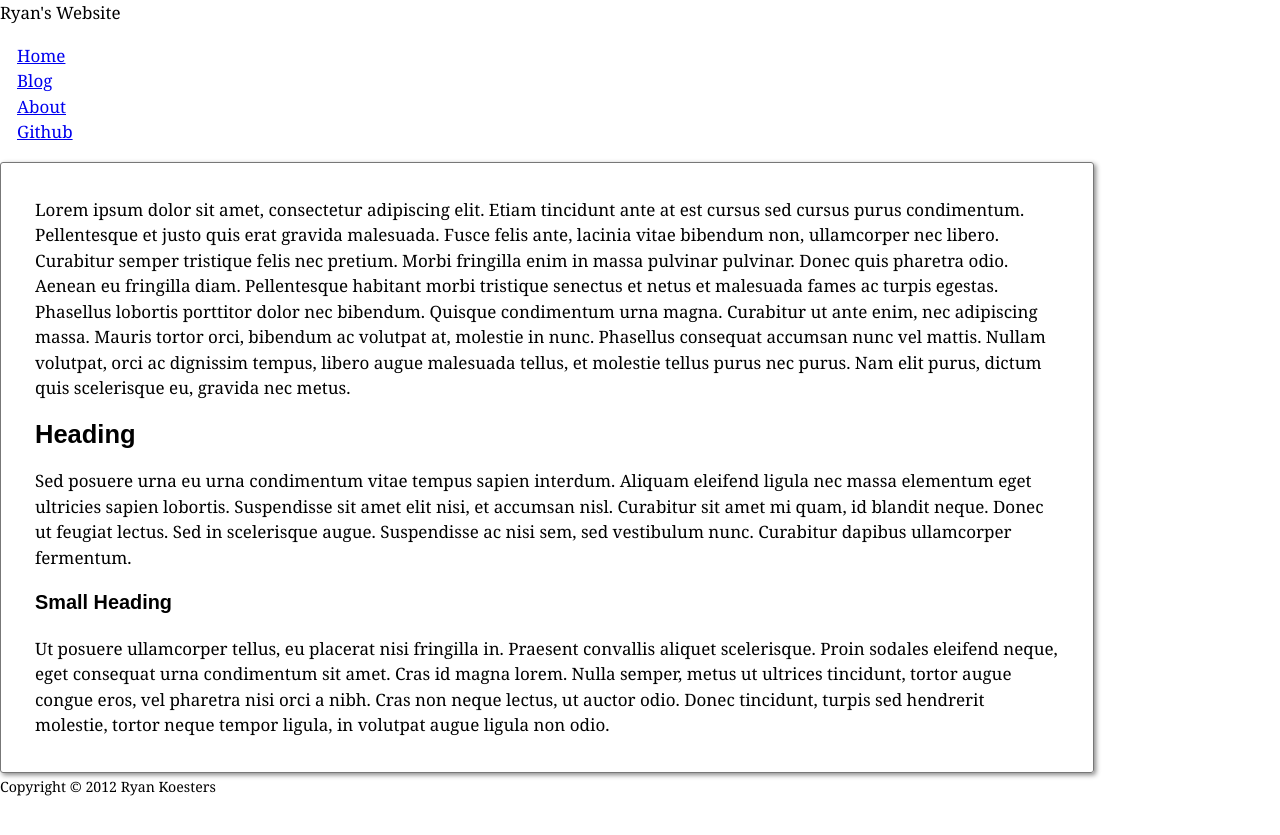
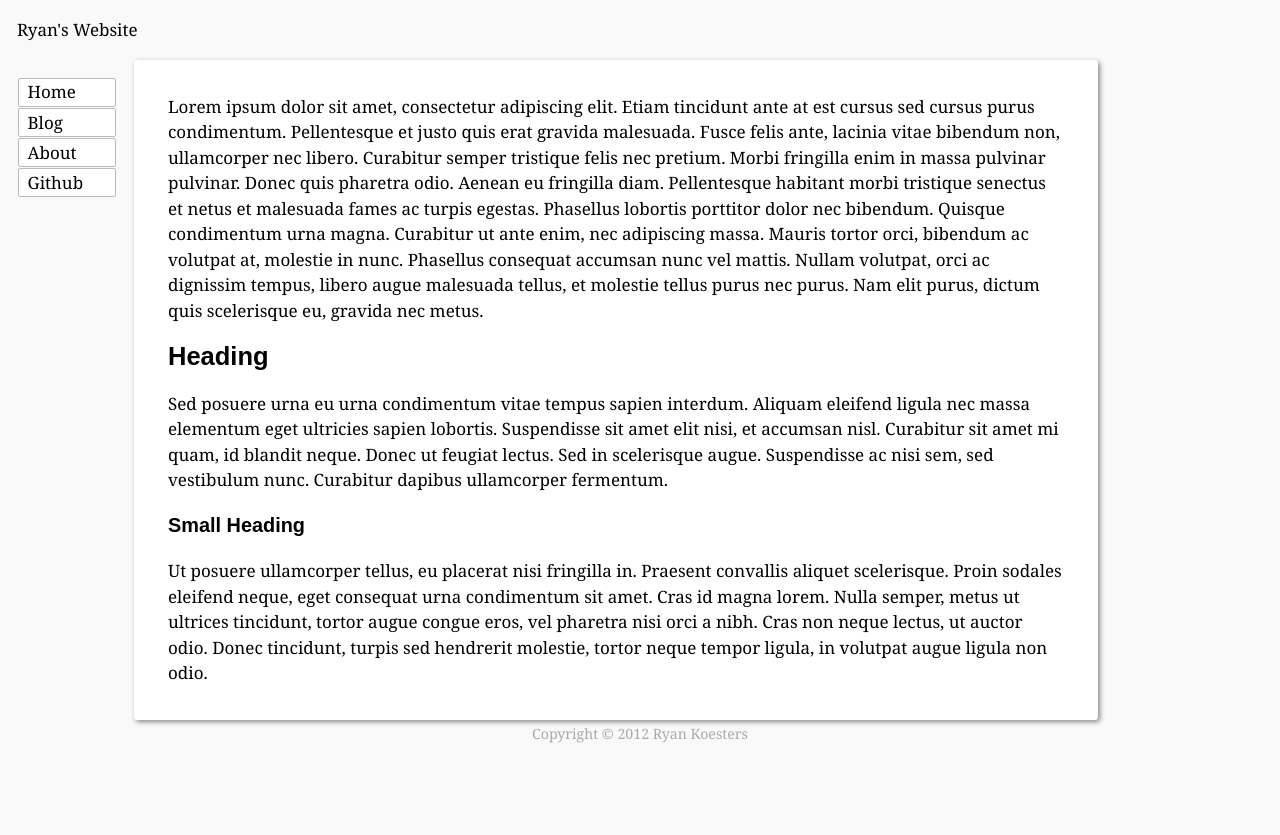
Before and after one commit to rkoesters/rkoesters.github.io, a Jekyll site: the page built from index.md, in a window 1280 px wide. Shown: the top 835 px of the page. Built offline with Jekyll 4.4.1, drawn with Linux system fonts in a browser that asks for light colours.

Commit message:
Made CSS sidebar, footer, and adjusted content.

```diff
--- a/css/default.css
+++ b/css/default.css
@@ -13,7 +13,7 @@ html
 
 body
 {
-	background: #ffffff;
+	background: #f9f9f9;
 	color: #000000;
 }
 
@@ -32,33 +32,60 @@ h6 { font-size: 0.67em; margin-bottom: 2.33em; margin-top: 2.33em; }
 
 
 /********** Page Header **********/
+header
+{
+	padding: 1em;
+}
 
 /********** Navigation **********/
 nav
 {
 	float: left;
-	width: 10em;
-	padding: 1em;
+	margin: 1em;
+	width: 100px;
 }
 
-nav ul li
+nav li
 {
 	list-style-type: none;
+	margin: 1px;
+}
+
+nav a
+{
+	background: #ffffff;
+	border-radius: 2px;
+	border: 1px solid #bbbbbb;
+	color: #000000;
+	display: block;
+	height: auto;
+	padding: 0.05em 0.5em;
+	text-decoration: none;
+}
+
+nav a:hover
+{
+	background: #f05555;
+	border: 1px solid #cccccc;
+	color: #ffffff;
 }
 
 /********** Content **********/
 #content
 {
+	/*border: 1px solid #777777;*/
+	background: #ffffff;
 	border-radius: 3px;
-	border: 1px solid #777777;
 	box-shadow: 2px 2px 5px #888888;
 	float: left;
+	max-width: 70%;
 	padding: 2em;
-	width: 80%;
 }
 
 /********** Footer **********/
 footer
 {
 	clear: both;
+	color: #aaaaaa;
+	text-align: center;
 }
```
